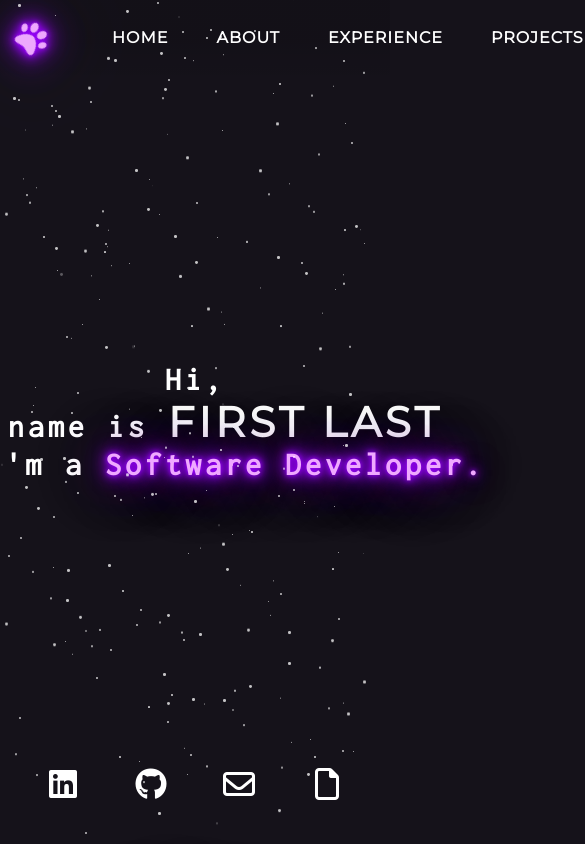
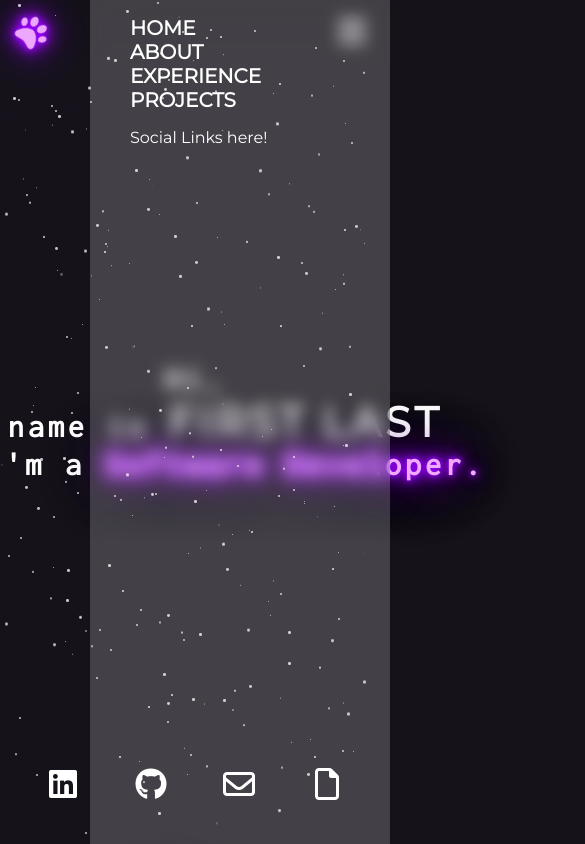
Before and after one commit to Ajkuna/Personal-Portfolio, a plain HTML site: page index.html in a window 390 px wide. Shown: the top 844 px of the page, 585 px wide, since content can reach past the window. Drawn offline with Linux system fonts and the light colour scheme.

Commit message:
Mobile - navbar to menu panel

```diff
--- a/index.html
+++ b/index.html
@@ -3,7 +3,7 @@
 <head>
   <meta charset="UTF-8">
   <meta name="viewport" content="width=device-width, initial-scale=1.0">
-  <title>Document</title>
+  <title>Lorena Zotaj - Portfolio</title>
   <link rel="stylesheet" href="style.css">
 
   <!-- Google Font (Nunito) -->
@@ -50,6 +50,24 @@
             <li><a href="#projects">Projects</a></li>
           </ul>
         </div>
+
+        <div class="hamburger-menu">
+          <i class="fa-solid fa-bars"></i>
+        </div>
+
+        <div class="mobile-navbar">
+          <ul class="mobile-links">
+            <li><a href="#home">Home</a></li>
+            <li><a href="#about">About</a></li>
+            <li><a href="#experience">Experience</a></li>
+            <li><a href="#projects">Projects</a></li>
+          </ul>
+
+          <ul class="mobile-socials">
+            Social Links here!
+          </ul>
+        </div>
+
       </div>
 
       <!-- Homepage -->
@@ -376,7 +394,9 @@
     <div class="projects">
       <h2 class="section-title neon-text">Personal Projects</h2>
 
-      <div class="section-content"></div>
+      <div class="section-content">
+
+      </div>
     </div>
 
 
--- a/script.js
+++ b/script.js
@@ -34,16 +34,11 @@ function onLoad() {
 
 function openFirstAccordion() {
   const accordionContent = document.querySelectorAll('.accordion-content')
+  accordionContent[0].classList.add('open')
 
-  accordionContent.forEach((item, index) => {
-    if (index == 0) {
-      item.classList.add('open')
-
-      let description = item.querySelector('.description')
-      description.style.height = `${description.scrollHeight}px`
-      item.querySelector('i').classList.replace('fa-plus', 'fa-minus')
-    }
-  })
+  let description = accordionContent[0].querySelector('.description')
+  description.style.height = `${description.scrollHeight}px`
+  accordionContent[0].querySelector('i').classList.replace('fa-plus', 'fa-minus')
 }
 
 const accordionContent = document.querySelectorAll('.accordion-content')
--- a/style.css
+++ b/style.css
@@ -555,6 +555,7 @@ body {
 }
 
 .details-button ul {
+  padding-right: 2.5rem;
   font-size: 16px;
 }
 
@@ -602,3 +603,56 @@ body {
 .projects {
   padding-top: 4rem;
 }
+
+
+
+.hamburger-menu {
+  display: none;
+  visibility: hidden;
+
+  color: #fff;
+  font-size: 32px;
+  padding: 0.5rem 0.5rem;
+  cursor: pointer;
+}
+
+.mobile-navbar {
+  display: none;
+  visibility: hidden;
+
+  position: fixed;
+  top: 0;
+  right: 0;
+
+  width: 300px;
+  height: 100vh;
+  background: rgba(255, 255, 255, 0.2);
+  backdrop-filter: blur(8px);
+}
+
+.mobile-links {
+  list-style: none;
+}
+
+.mobile-links li a {
+  text-transform: uppercase;
+  text-decoration: none;
+  font-size: 20px;
+  font-weight: 600;
+  color: #fff;
+}
+
+
+
+@media screen and (max-width: 768px) {
+  .hamburger-menu,
+  .mobile-navbar {
+    display: block;
+    visibility: visible;
+  }
+
+  .index-links {
+    display: none;
+    visibility: hidden;
+  }
+}
```
